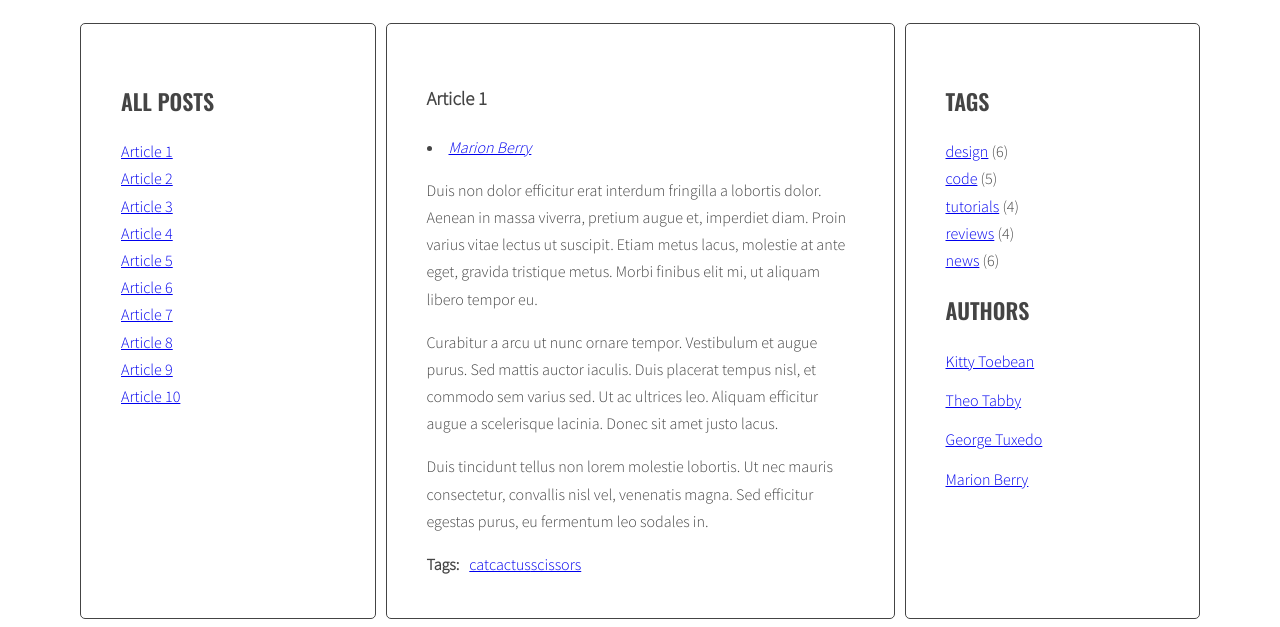
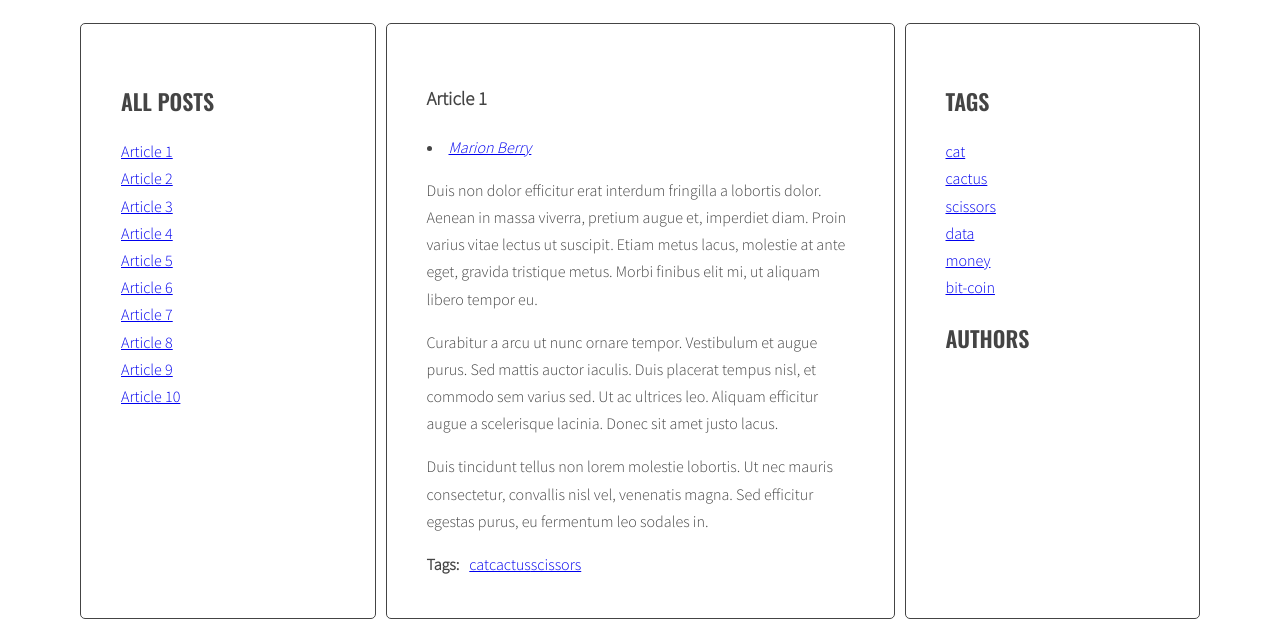
Before and after one commit to DawidNo2022/javascript-blog, a website: page index.html in a window 1280 px wide. Shown: the part 220-847 px from the top of the page. Drawn offline with nearby package versions, Linux system fonts and the light colour scheme.

Commit message:
Add tags i right column via js

```diff
--- a/index.html
+++ b/index.html
@@ -191,34 +191,15 @@
             <aside class="sidebar">
               <h2 class="section-title">Tags</h2>
               <ul class="list tags">
-                <li><a href="#">design</a> <span>(6)</span></li>
-                <li><a href="#">code</a> <span>(5)</span></li>
-                <li><a href="#">tutorials</a> <span>(4)</span></li>
-                <li><a href="#">reviews</a> <span>(4)</span></li>
-                <li><a href="#">news</a> <span>(6)</span></li>
+                <li></li>
+                <li></li>
+                <li></li>
+                <li></li>
+                <li></li>
               </ul>
               <h2 class="section-title">Authors</h2>
               <ul class="list authors">
-                <li>
-                  <a href="#">
-                    <span class="author-name">Kitty Toebean</span>
-                  </a>
-                </li>
-                <li>
-                  <a href="#">
-                    <span class="author-name">Theo Tabby</span>
-                  </a>
-                </li>
-                <li>
-                  <a href="#">
-                    <span class="author-name">George Tuxedo</span>
-                  </a>
-                </li>
-                <li>
-                  <a href="#">
-                    <span class="author-name">Marion Berry</span>
-                  </a>
-                </li>
+
               </ul>
             </aside>
           </main>
--- a/js/script.js
+++ b/js/script.js
@@ -41,7 +41,8 @@ const optArticleSelector = '.post', // przypisanie wszystkich elemntow klasy pos
   optTitleSelector = '.post-title', //??
   optTitleListSelector = '.titles',
   optArticleTagsSelector ='.post-tags .list',
-  optArticleAuthorSelector ='.post-author';
+  optArticleAuthorSelector ='.post-author',
+  optTagsListSelector='.tags.list';
 
 function generateTitleLinks(customSelector=''){
 
@@ -84,6 +85,8 @@ generateTitleLinks();
 
 //generowanie tagow
 function generateTags(){
+  /* [NEW] create a new variable allTags with an empty array */
+  let allTags = [];
   /* find all articles */
   const articles=document.querySelectorAll(optArticleSelector);
   for(let article of articles) {
@@ -107,11 +110,21 @@ function generateTags(){
       const linkHTML = '<li><a href="#tag-' + tag + '"><span>' + tag + '</span></a></li>';
       console.log('html tags: ',linkHTML);
       html=html + linkHTML;
+      /* [NEW] check if this link is NOT already in allTags */
+      if(allTags.indexOf(linkHTML) == -1){
+        /* [NEW] add generated code to allTags array */
+        allTags.push(linkHTML);
+      }
     /* END LOOP: for each tag */
     }
     /* insert HTML of all the links into the tags wrapper */
     articleList.innerHTML=html;
   }  /* END LOOP: for every article: */
+  /* [NEW] find list of tags in right column */
+  const tagList = document.querySelector(optTagsListSelector);
+
+  /* [NEW] add html from allTags to tagList */
+  tagList.innerHTML = allTags.join(' ');
 }
 
 generateTags();
@@ -171,7 +184,7 @@ function generateAuthors(){
 
     /* START LOOP: for every article: */
 
-    /* find tags wrapper */
+    /* find author wrapper */
     const authorList=article.querySelector(optArticleAuthorSelector);
     /* make html variable with empty string */
     let html='';
@@ -186,7 +199,7 @@ function generateAuthors(){
     html=html + linkHTML;
     /* END LOOP: for each tag */
 
-    /* insert HTML of all the links into the tags wrapper */
+    /* insert HTML of all the links into the author wrapper */
     authorList.innerHTML=html;
   }  /* END LOOP: for every article: */
 
```
